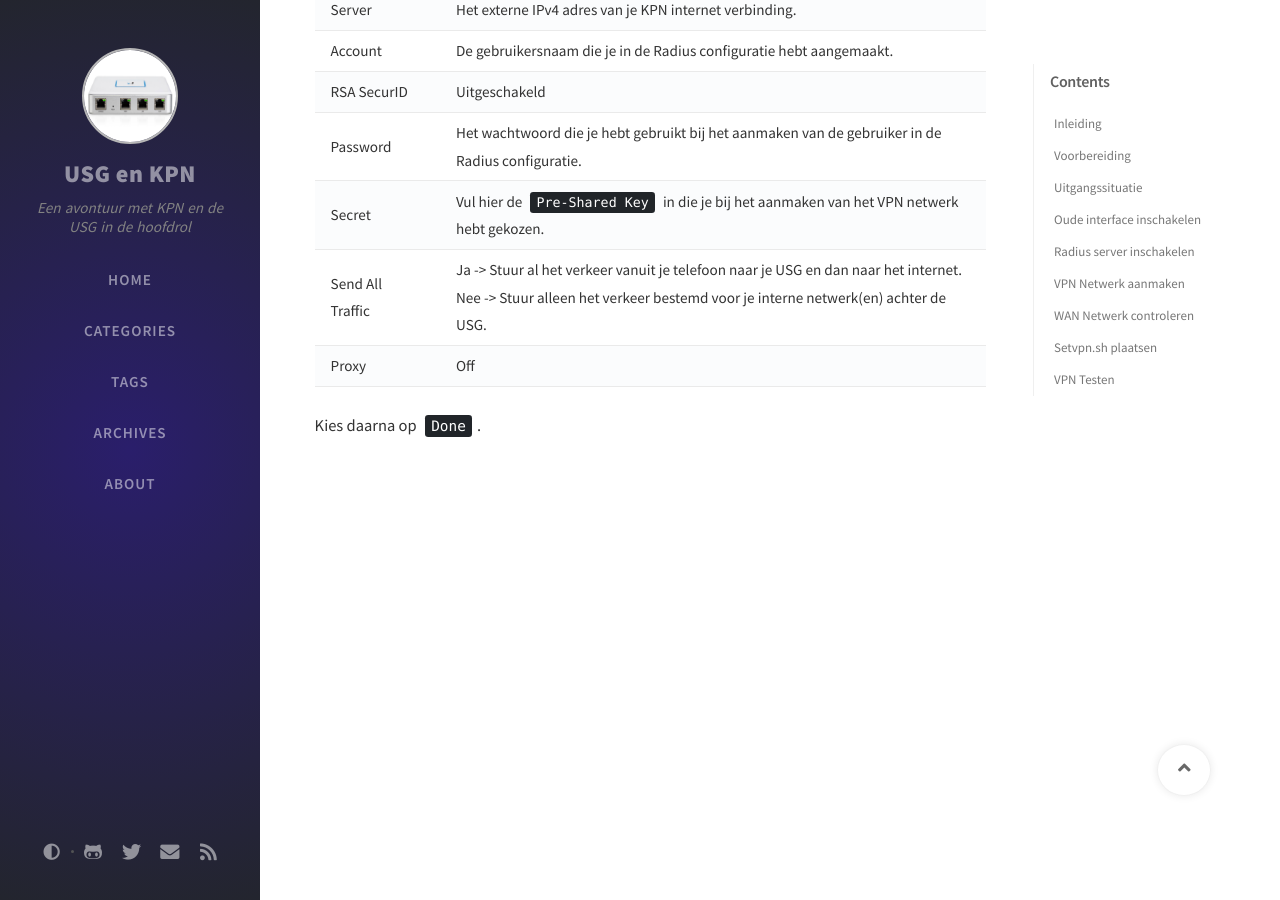
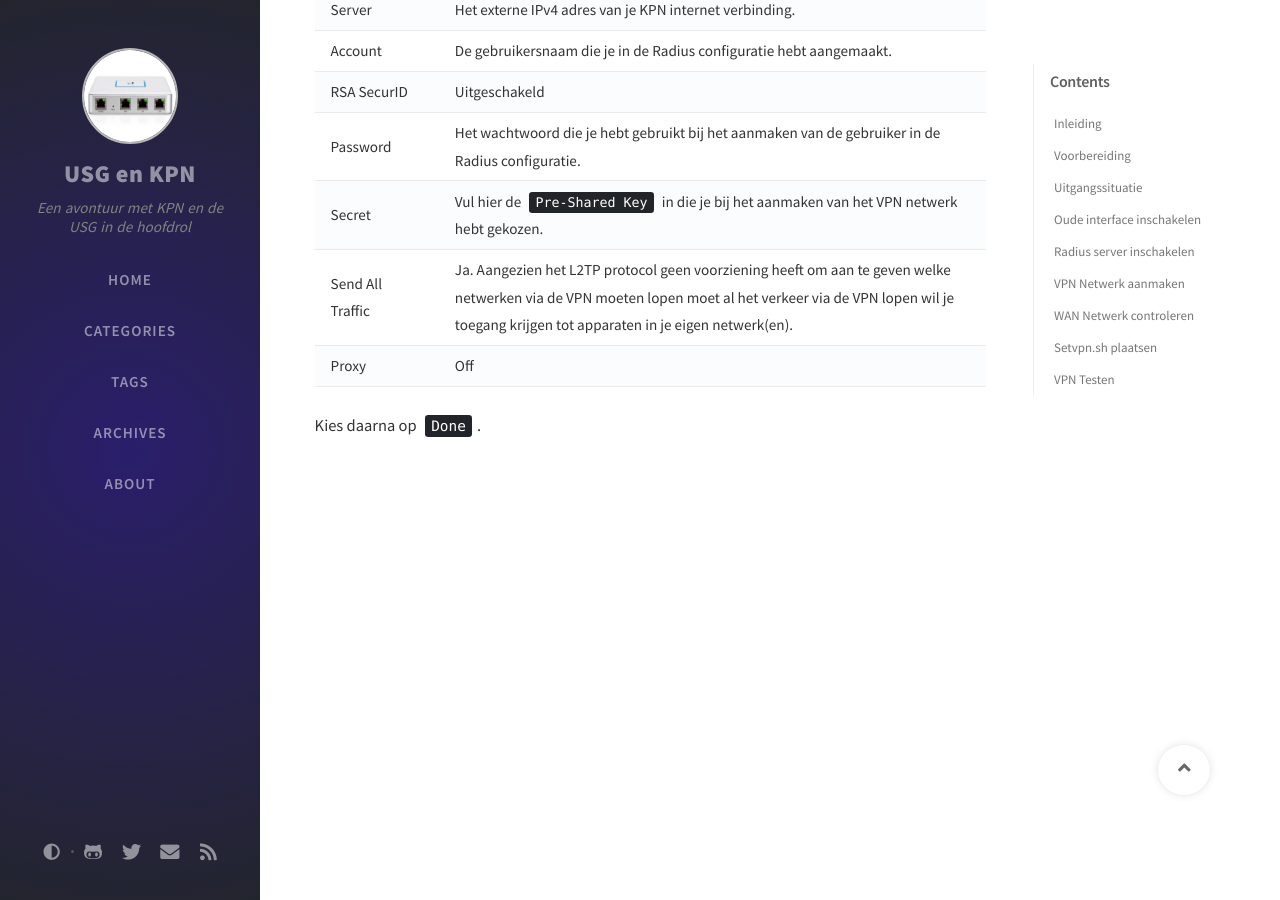
Before and after one commit to coolhva/usg-kpn-ftth, a Jekyll site: the page built from _posts/2021-01-18-unifi-security-gateway-kpn-l2tp-vpn.md, in a window 1280 px wide and 900 px high, scrolled down 6821 px. Built offline with Jekyll 4.4.1, drawn with Linux system fonts in a browser that asks for light colours; nearby versions of some CDN libraries; comment, search, counter and statistics services are not loaded.

Commit message:
Update 2021-01-18-unifi-security-gateway-kpn-l2tp-vpn.md

```diff
--- a/_posts/2021-01-18-unifi-security-gateway-kpn-l2tp-vpn.md
+++ b/_posts/2021-01-18-unifi-security-gateway-kpn-l2tp-vpn.md
@@ -174,7 +174,7 @@
 |RSA SecurID|Uitgeschakeld|
 |Password|Het wachtwoord die je hebt gebruikt bij het aanmaken van de gebruiker in de Radius configuratie.|
 |Secret|Vul hier de <kbd>Pre-Shared Key</kbd> in die je bij het aanmaken van het VPN netwerk hebt gekozen.|
-|Send All Traffic|Ja -> Stuur al het verkeer vanuit je telefoon naar je USG en dan naar het internet.<br />Nee -> Stuur alleen het verkeer bestemd voor je interne netwerk(en) achter de USG.|
+|Send All Traffic|Ja. Aangezien het L2TP protocol geen voorziening heeft om aan te geven welke netwerken via de VPN moeten lopen moet al het verkeer via de VPN lopen wil je toegang krijgen tot apparaten in je eigen netwerk(en).|
 |Proxy|Off|
 
 Kies daarna op <kbd>Done</kbd>.
```
